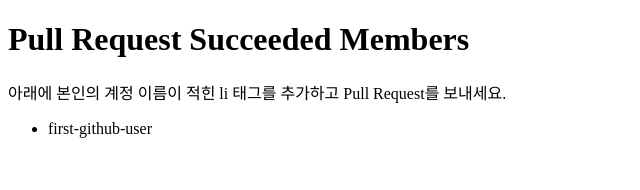
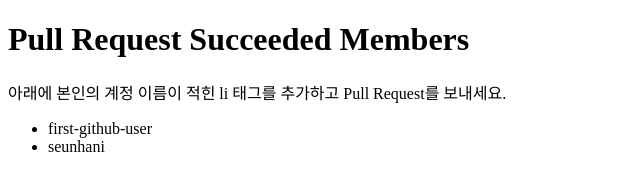
Before and after one commit to seoyeony723/collabo, a plain HTML site: page index.html in a window 1280 px wide. Shown: the full height of the page, 0-640 px from the left. Drawn offline with Linux system fonts and the light colour scheme.

Commit message:
add seunhani in index.html

```diff
--- a/index.html
+++ b/index.html
@@ -5,6 +5,7 @@
     <p>아래에 본인의 계정 이름이 적힌 li 태그를 추가하고 Pull Request를 보내세요.</p>
     <ul>
       <li>first-github-user</li>
+      <li>seunhani</li>
     </ul>
   </body>
 </html>
```
